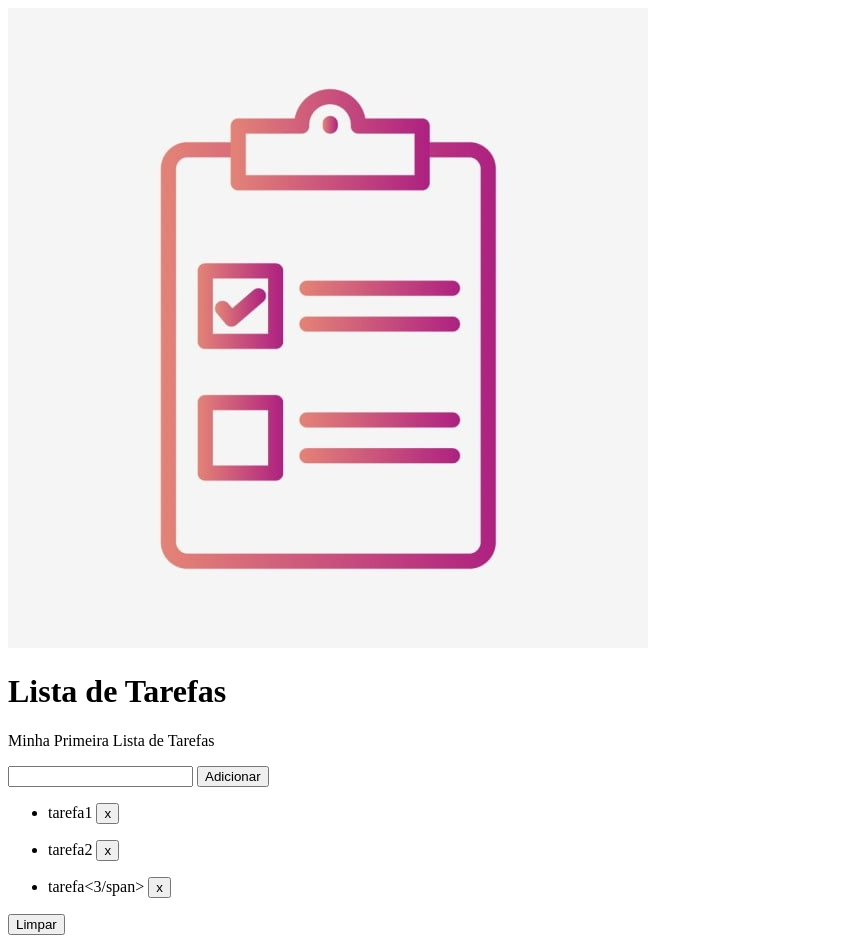
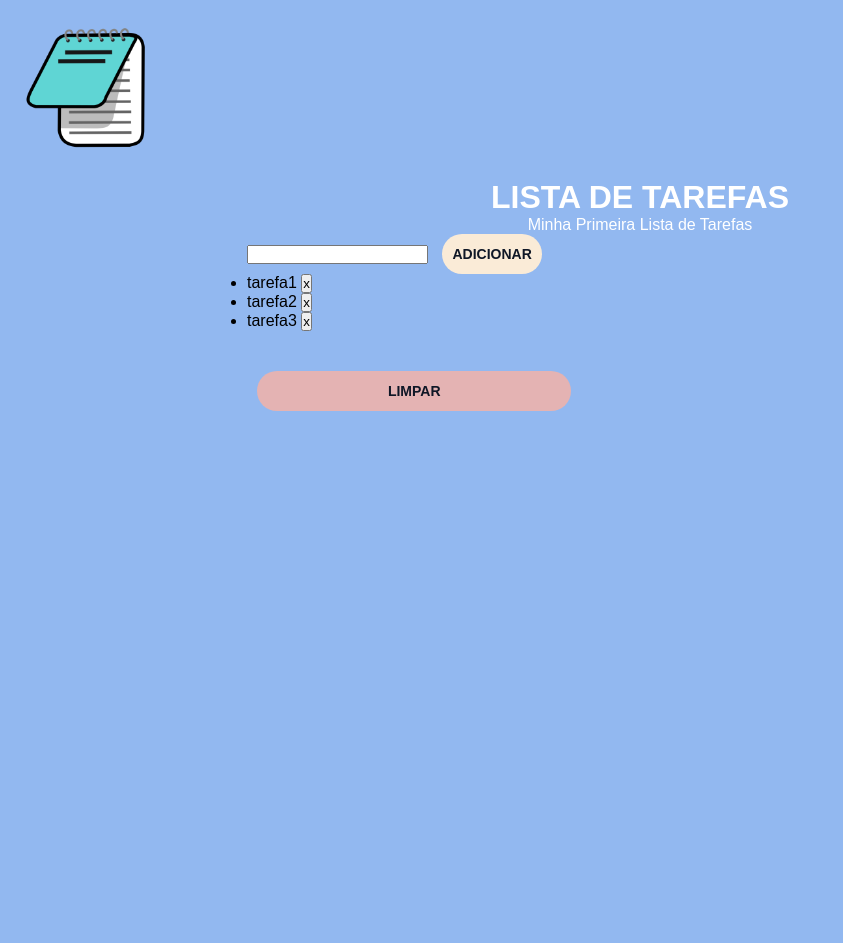
Before and after one commit to ElizangelaXavierS/Lista-de-Tarefas, a plain HTML site: page index.html in a window 1280 px wide. Shown: the whole page, without its empty margins (0-843 px from the left). After the commit the page ends 800 px from the top, so only its background shows below. Drawn offline with Linux system fonts and the light colour scheme.

Commit message:
Iniciado a estrutura CSS

```diff
--- a/index.html
+++ b/index.html
@@ -5,13 +5,23 @@
     <meta http-equiv="X-UA-Compatible" content="IE=edge">
     <meta name="viewport" content="width=device-width, initial-scale=1.0">
     <title>Lista de  Tarefas</title>
+
+    <link rel="preconnect" href="https://fonts.googleapis.com">
+    <link rel="preconnect" href="https://fonts.gstatic.com" crossorigin>
+    <link href="https://fonts.googleapis.com/css2?family=Roboto:wght@300;400;700&display=swap" rel="stylesheet">
+
+    <link rel=" stylesheet" href="styles.css"/>
+
 </head>
 <body>
-    <img src="img.jpg" alt="logo"/>
+
+    <img class="logo" src="img.png" alt="logo"/>
+
+    <main>
     <h1> Lista de Tarefas</h1>
     <p> Minha Primeira Lista de Tarefas</p>
     <input type = "text"/>
-    <button>Adicionar</button>
+    <button class="botao">Adicionar</button>
 
     <ul>
         <li>
@@ -29,11 +39,12 @@
 
     <ul>
         <li>
-            <span>tarefa<3/span>
+            <span>tarefa3</span>
             <button>x</button>
         </li>
     </ul>
-    <button>Limpar</button>
+    <button class="botao bt">Limpar</button>
+    </main>
 
 </body>
 </html>
--- a/styles.css
+++ b/styles.css
@@ -0,0 +1,53 @@
+*{
+    margin: 0;
+    padding: 0;
+    box-sizing: border-box;
+}
+
+body{
+    font-family: 'prompt',sans-serif;
+    background-color: rgb(146, 184, 240);
+}
+
+.logo{
+    width: 125px;
+    margin: 25px;
+
+}
+
+main{
+    max-width: 786px;
+    margin: 0 auto;
+}
+
+h1{
+    font-weight: 700;
+    text-transform: uppercase;
+
+}
+
+h1, p{
+    color: #fff;
+    text-align: center;
+}
+
+.botao{
+    background-color: antiquewhite;
+    padding: 10px;
+    border: none;
+    flex: 1;
+    height: 40px;
+    margin-left: 10px;
+    border-radius: 20px ;
+    color: #0f1726;
+    font-size: 14px;
+    font-weight: bold;
+    cursor: pointer;
+    text-transform: uppercase;
+}
+
+.bt{
+    background-color: rgb(228, 179, 179);
+    width: 40%;
+    margin-top: 40px;
+}
```
Also changed, not shown: img.jpg (deleted), img.png (added).
